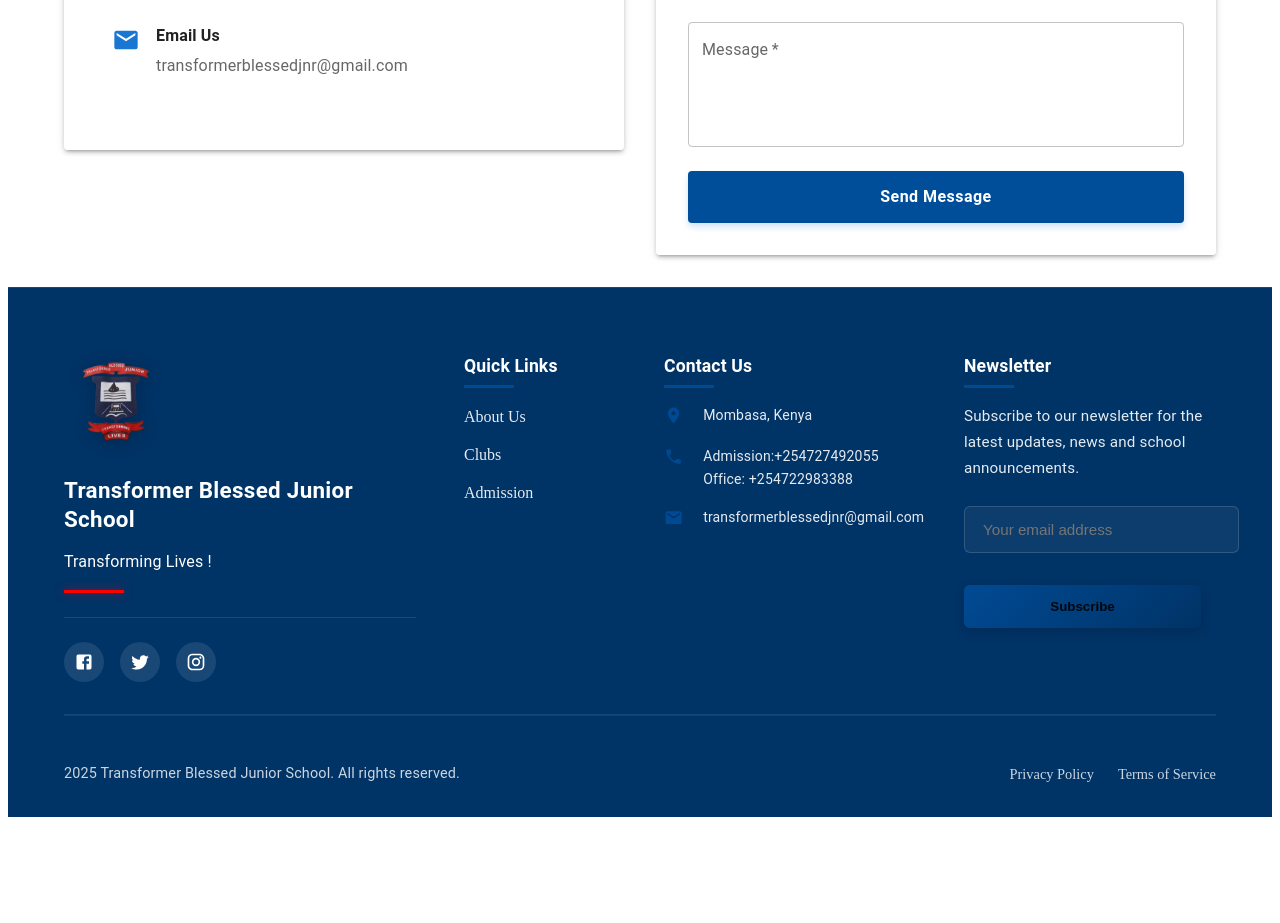
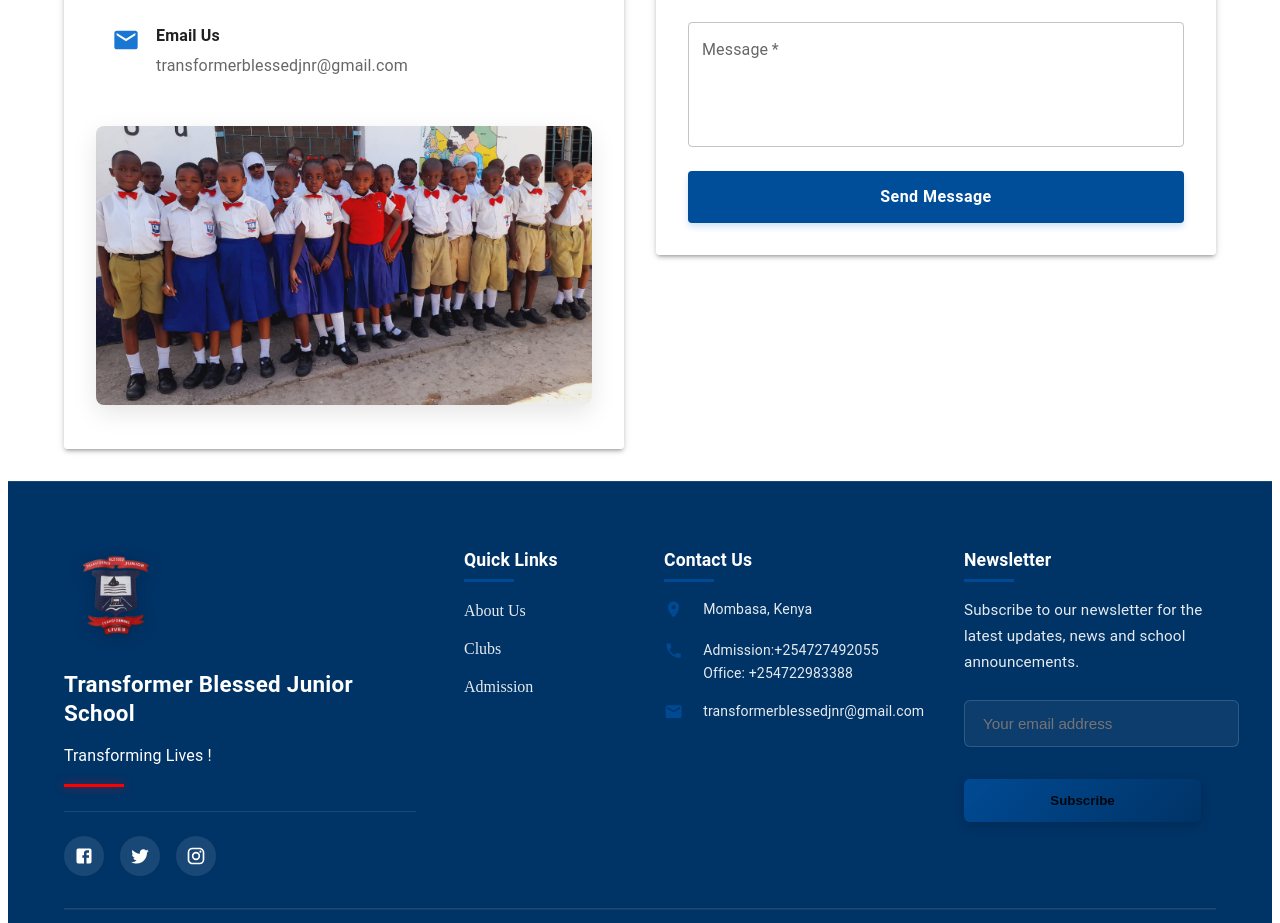
Before and after one commit to elly-design/tbjs-system, a React (Vite) app: page /contact in a window 1280 px wide. Shown: the part 820-1743 px from the top of the page. Before the commit the page ends 1645 px from the top, so only its background shows below. Built offline with nearby package versions, Linux system fonts and the light colour scheme.

Commit message:
Initial commit with contact page and images

```diff
--- a/src/pages/Contact.jsx
+++ b/src/pages/Contact.jsx
@@ -212,6 +212,27 @@ const Contact = () => {
                   </Typography>
                 </Box>
               </Box>
+
+              {/* Grade 6 Image */}
+              <Box sx={{ mt: 4, textAlign: 'center' }}>
+                <Box
+                  component="img"
+                  src="/grade 4 (2).jpeg"
+                  alt=""
+                  sx={{
+                    width: '100%',
+                    maxWidth: '500px',
+                    height: 'auto',
+                    borderRadius: 2,
+                    boxShadow: '0 8px 24px rgba(0,0,0,0.1)',
+                    transition: 'transform 0.3s ease-in-out',
+
+                  }}
+                />
+                <Typography variant="caption" color="text.secondary" sx={{ display: 'block', mt: 1, fontStyle: 'italic' }}>
+
+                </Typography>
+              </Box>
             </Box>
           </Paper>
         </Grid>
```
Also changed, not shown: public/grade 4 (2).jpeg (added).
